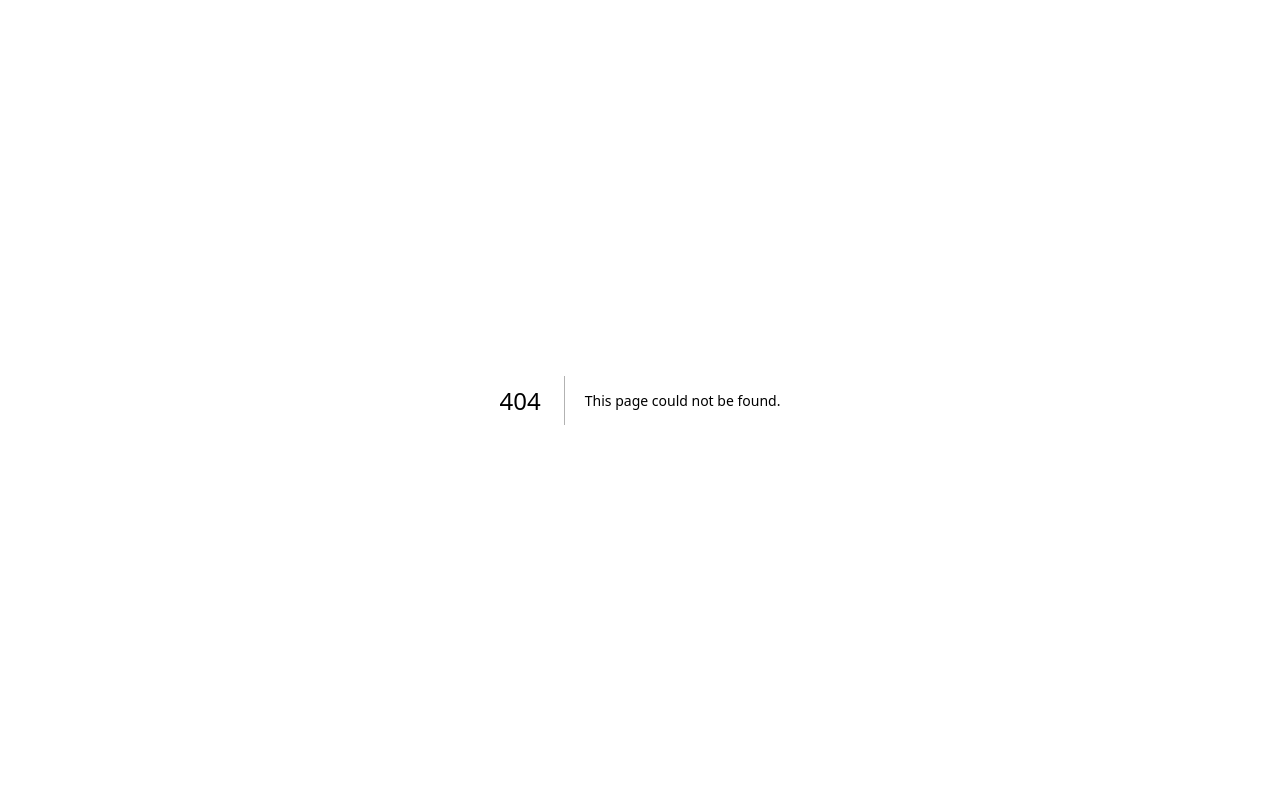
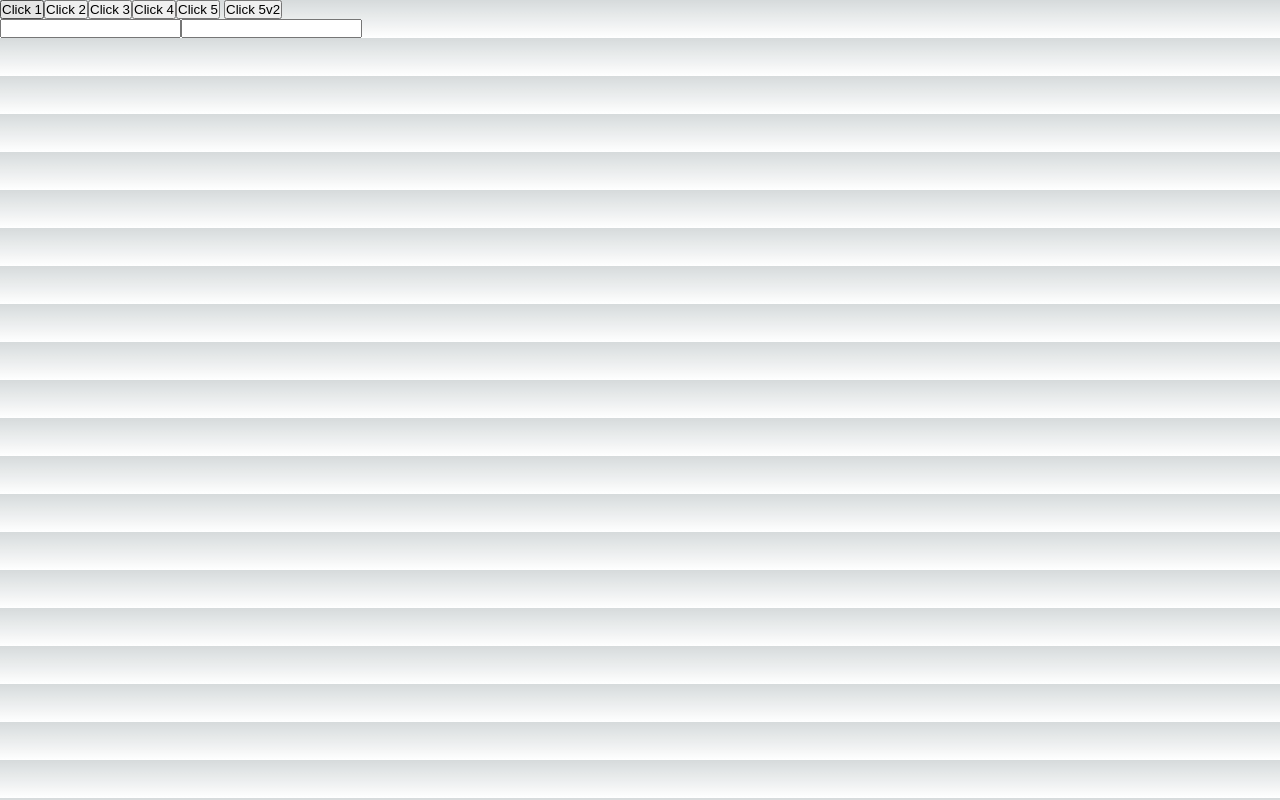
Before and after one commit to Bugmenn/Next, a Next.js app in the folder exercicios/: page /testes/botao in a window 1280 px wide. Before the commit this address had no page. Built offline with nearby package versions, Linux system fonts and the light colour scheme.

Commit message:
new file:   exercicios/components/indireta1/Filho.jsx 	new file:   exercicios/components/indireta1/Pai.jsx 	new file:   exercicios/pages/comunicacao/indireta1.jsx 	new file:   exercicios/pages/testes/botao.jsx

```diff
--- /dev/null
+++ b/exercicios/pages/testes/botao.jsx
@@ -0,0 +1,34 @@
+// chamada de função por meio de evento
+// e é de evento
+function acao1() {
+    console.log("acao1")
+}
+
+export default function botao() {
+    function acao2() {
+        console.log("acao2")
+    }
+
+    function acao5(e) {
+        console.log(e)
+    }
+
+    return (
+        <div>
+            <div>
+                <button onClick={acao1}>Click 1</button>
+                <button onClick={acao2}>Click 2</button>
+                <button onClick={function () {
+                    console.log("acao3")
+                }}>Click 3</button>
+                <button onClick={() => console.log("acao4")}>Click 4</button>
+                <button onClick={acao5}>Click 5</button> {/*mostra todos a informações*/}
+                <button onClick={e => acao5(e.altKey)}>Click 5v2</button> {/*mostra informações desejadas*/}
+            </div>
+            <div>
+                <input type="text" onChange={() => console.log("Alterado")}/>
+                <input type="text" onChange={e => console.log(e.target.value)}/>
+            </div>
+        </div>
+    )
+}
```
Also changed, not shown: exercicios/components/indireta1/Filho.jsx (added, +12 -0 lines), exercicios/components/indireta1/Pai.jsx (added, +14 -0 lines), exercicios/pages/comunicacao/indireta1.jsx (added, +10 -0 lines).
